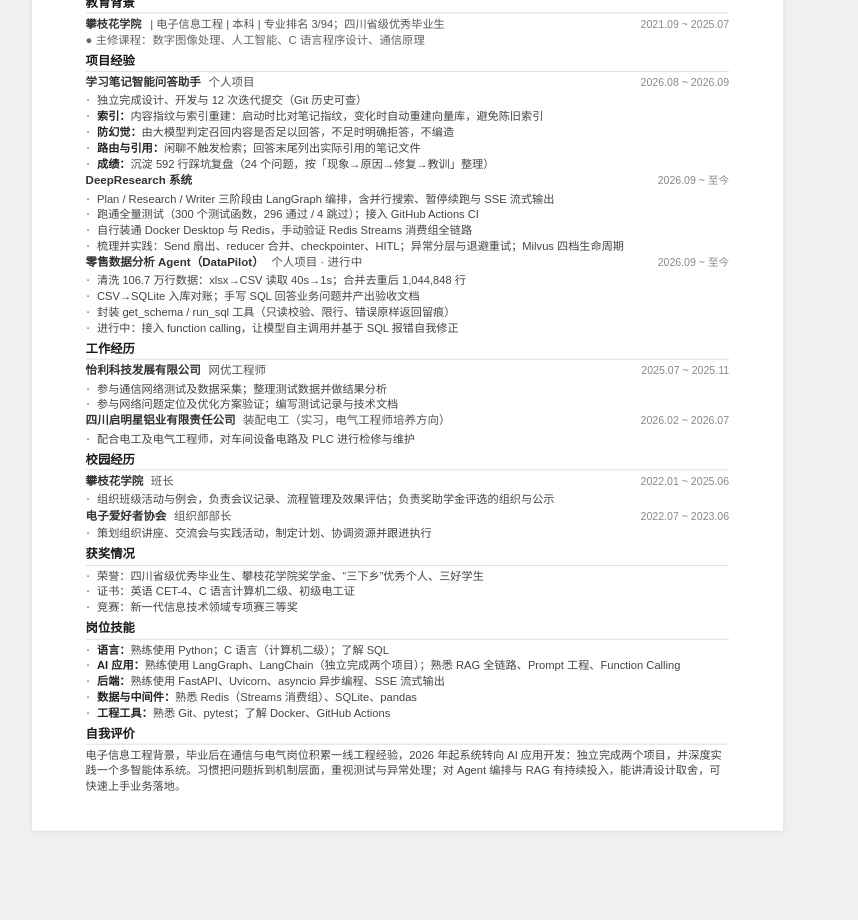
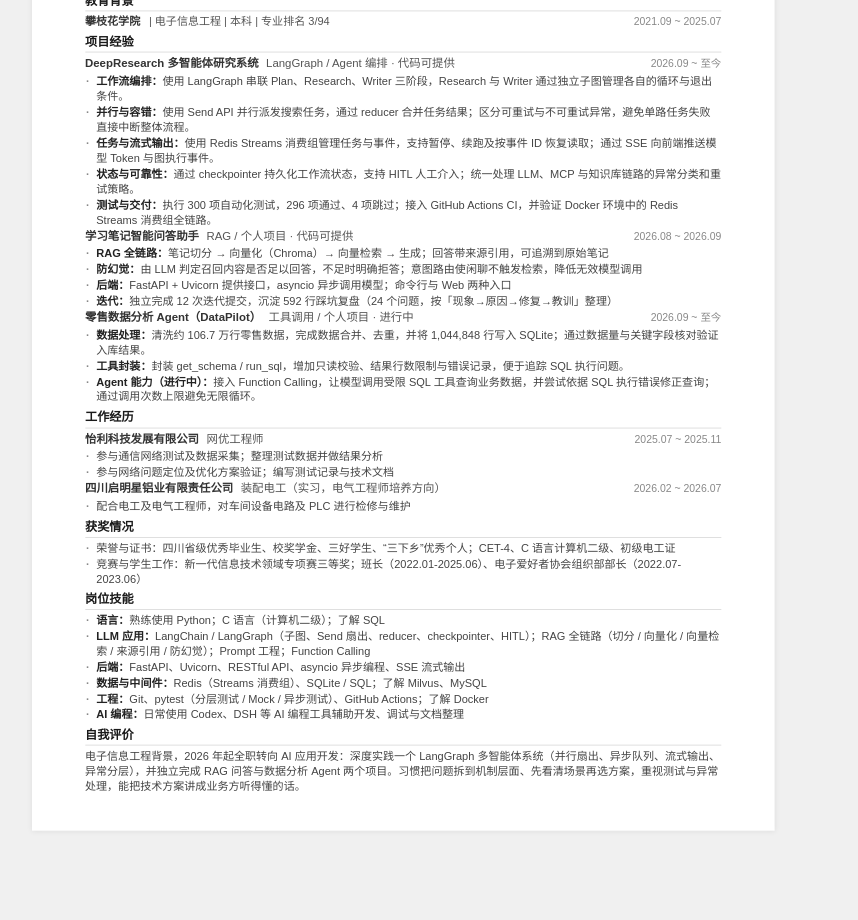
Before and after one commit to Vilin-G/resume, a plain HTML site: page index.html in a window 1280 px wide. Shown: the part 236-1156 px from the top of the page, without its empty margins (211-1069 px from the left). Drawn offline with Linux system fonts and the light colour scheme.

Commit message:
Update resume: DeepResearch first, compact education, code available

```diff
--- a/index.html
+++ b/index.html
@@ -191,43 +191,42 @@ body {
   <div class="section">
   <div class="section-title">教育背景</div>
   <div class="edu-row">
-    <div class="edu-left"><span class="edu-school">攀枝花学院</span><span class="edu-detail">&nbsp;|&nbsp;电子信息工程 | 本科 | 专业排名 3/94；四川省级优秀毕业生</span></div>
+    <div class="edu-left"><span class="edu-school">攀枝花学院</span><span class="edu-detail">&nbsp;|&nbsp;电子信息工程 | 本科 | 专业排名 3/94</span></div>
     <span class="edu-date">2021.09 ~ 2025.07</span>
   </div>
-  <div class="edu-courses">● 主修课程：数字图像处理、人工智能、C 语言程序设计、通信原理</div>
+
 </div>
   <div class="section">
   <div class="section-title">项目经验</div>
   <div class="exp-header">
-    <div class="exp-left"><span class="exp-company">学习笔记智能问答助手</span><span class="exp-role">个人项目</span></div>
+    <div class="exp-left"><span class="exp-company">DeepResearch 多智能体研究系统</span><span class="exp-role">LangGraph / Agent 编排 · 代码可提供</span></div>
+    <span class="exp-date">2026.09 ~ 至今</span>
+  </div>
+  <ul class="bullet-list">
+<li><span class="bullet-label">工作流编排：</span>使用 LangGraph 串联 Plan、Research、Writer 三阶段，Research 与 Writer 通过独立子图管理各自的循环与退出条件。</li>
+<li><span class="bullet-label">并行与容错：</span>使用 Send API 并行派发搜索任务，通过 reducer 合并任务结果；区分可重试与不可重试异常，避免单路任务失败直接中断整体流程。</li>
+<li><span class="bullet-label">任务与流式输出：</span>使用 Redis Streams 消费组管理任务与事件，支持暂停、续跑及按事件 ID 恢复读取；通过 SSE 向前端推送模型 Token 与图执行事件。</li>
+<li><span class="bullet-label">状态与可靠性：</span>通过 checkpointer 持久化工作流状态，支持 HITL 人工介入；统一处理 LLM、MCP 与知识库链路的异常分类和重试策略。</li>
+<li><span class="bullet-label">测试与交付：</span>执行 300 项自动化测试，296 项通过、4 项跳过；接入 GitHub Actions CI，并验证 Docker 环境中的 Redis Streams 消费组全链路。</li>
+  </ul>
+  <div class="exp-header">
+    <div class="exp-left"><span class="exp-company">学习笔记智能问答助手</span><span class="exp-role">RAG / 个人项目 · 代码可提供</span></div>
     <span class="exp-date">2026.08 ~ 2026.09</span>
   </div>
   <ul class="bullet-list">
-<li>独立完成设计、开发与 12 次迭代提交（Git 历史可查）</li>
-<li><span class="bullet-label">索引：</span>内容指纹与索引重建：启动时比对笔记指纹，变化时自动重建向量库，避免陈旧索引</li>
-<li><span class="bullet-label">防幻觉：</span>由大模型判定召回内容是否足以回答，不足时明确拒答，不编造</li>
-<li><span class="bullet-label">路由与引用：</span>闲聊不触发检索；回答末尾列出实际引用的笔记文件</li>
-<li><span class="bullet-label">成绩：</span>沉淀 592 行踩坑复盘（24 个问题，按「现象→原因→修复→教训」整理）</li>
+<li><span class="bullet-label">RAG 全链路：</span>笔记切分 → 向量化（Chroma）→ 向量检索 → 生成；回答带来源引用，可追溯到原始笔记</li>
+<li><span class="bullet-label">防幻觉：</span>由 LLM 判定召回内容是否足以回答，不足时明确拒答；意图路由使闲聊不触发检索，降低无效模型调用</li>
+<li><span class="bullet-label">后端：</span>FastAPI + Uvicorn 提供接口，asyncio 异步调用模型；命令行与 Web 两种入口</li>
+<li><span class="bullet-label">迭代：</span>独立完成 12 次迭代提交，沉淀 592 行踩坑复盘（24 个问题，按「现象→原因→修复→教训」整理）</li>
   </ul>
   <div class="exp-header">
-    <div class="exp-left"><span class="exp-company">DeepResearch 系统</span><span class="exp-role"></span></div>
+    <div class="exp-left"><span class="exp-company">零售数据分析 Agent（DataPilot）</span><span class="exp-role">工具调用 / 个人项目 · 进行中</span></div>
     <span class="exp-date">2026.09 ~ 至今</span>
   </div>
   <ul class="bullet-list">
-<li>Plan / Research / Writer 三阶段由 LangGraph 编排，含并行搜索、暂停续跑与 SSE 流式输出</li>
-<li>跑通全量测试（300 个测试函数，296 通过 / 4 跳过）；接入 GitHub Actions CI</li>
-<li>自行装通 Docker Desktop 与 Redis，手动验证 Redis Streams 消费组全链路</li>
-<li>梳理并实践：Send 扇出、reducer 合并、checkpointer、HITL；异常分层与退避重试；Milvus 四档生命周期</li>
-  </ul>
-  <div class="exp-header">
-    <div class="exp-left"><span class="exp-company">零售数据分析 Agent（DataPilot）</span><span class="exp-role">个人项目 · 进行中</span></div>
-    <span class="exp-date">2026.09 ~ 至今</span>
-  </div>
-  <ul class="bullet-list">
-<li>清洗 106.7 万行数据：xlsx→CSV 读取 40s→1s；合并去重后 1,044,848 行</li>
-<li>CSV→SQLite 入库对账；手写 SQL 回答业务问题并产出验收文档</li>
-<li>封装 get_schema / run_sql 工具（只读校验、限行、错误原样返回留痕）</li>
-<li>进行中：接入 function calling，让模型自主调用并基于 SQL 报错自我修正</li>
+<li><span class="bullet-label">数据处理：</span>清洗约 106.7 万行零售数据，完成数据合并、去重，并将 1,044,848 行写入 SQLite；通过数据量与关键字段核对验证入库结果。</li>
+<li><span class="bullet-label">工具封装：</span>封装 get_schema / run_sql，增加只读校验、结果行数限制与错误记录，便于追踪 SQL 执行问题。</li>
+<li><span class="bullet-label">Agent 能力（进行中）：</span>接入 Function Calling，让模型调用受限 SQL 工具查询业务数据，并尝试依据 SQL 执行错误修正查询；通过调用次数上限避免无限循环。</li>
   </ul>
 </div>
 <div class="section">
@@ -248,42 +247,25 @@ body {
 <li>配合电工及电气工程师，对车间设备电路及 PLC 进行检修与维护</li>
   </ul>
 </div>
-<div class="section">
-  <div class="section-title">校园经历</div>
-  <div class="exp-header">
-    <div class="exp-left"><span class="exp-company">攀枝花学院</span><span class="exp-role">班长</span></div>
-    <span class="exp-date">2022.01 ~ 2025.06</span>
-  </div>
-  <ul class="bullet-list">
-<li>组织班级活动与例会，负责会议记录、流程管理及效果评估；负责奖助学金评选的组织与公示</li>
-  </ul>
-  <div class="exp-header">
-    <div class="exp-left"><span class="exp-company">电子爱好者协会</span><span class="exp-role">组织部部长</span></div>
-    <span class="exp-date">2022.07 ~ 2023.06</span>
-  </div>
-  <ul class="bullet-list">
-<li>策划组织讲座、交流会与实践活动，制定计划、协调资源并跟进执行</li>
-  </ul>
-</div>
   <div class="section">
   <div class="section-title">获奖情况</div>
   <ul class="bullet-list">
-<li>荣誉：四川省级优秀毕业生、攀枝花学院奖学金、“三下乡”优秀个人、三好学生</li>
-<li>证书：英语 CET-4、C 语言计算机二级、初级电工证</li>
-<li>竞赛：新一代信息技术领域专项赛三等奖</li>
+<li>荣誉与证书：四川省级优秀毕业生、校奖学金、三好学生、“三下乡”优秀个人；CET-4、C 语言计算机二级、初级电工证</li>
+<li>竞赛与学生工作：新一代信息技术领域专项赛三等奖；班长（2022.01-2025.06）、电子爱好者协会组织部部长（2022.07-2023.06）</li>
   </ul>
 </div>
   <div class="section">
   <div class="section-title">岗位技能</div>
   <div class="skill-item"><span class="skill-label">语言：</span>熟练使用 Python；C 语言（计算机二级）；了解 SQL</div>
-  <div class="skill-item"><span class="skill-label">AI 应用：</span>熟练使用 LangGraph、LangChain（独立完成两个项目）；熟悉 RAG 全链路、Prompt 工程、Function Calling</div>
-  <div class="skill-item"><span class="skill-label">后端：</span>熟练使用 FastAPI、Uvicorn、asyncio 异步编程、SSE 流式输出</div>
-  <div class="skill-item"><span class="skill-label">数据与中间件：</span>熟悉 Redis（Streams 消费组）、SQLite、pandas</div>
-  <div class="skill-item"><span class="skill-label">工程工具：</span>熟悉 Git、pytest；了解 Docker、GitHub Actions</div>
+  <div class="skill-item"><span class="skill-label">LLM 应用：</span>LangChain / LangGraph（子图、Send 扇出、reducer、checkpointer、HITL）；RAG 全链路（切分 / 向量化 / 向量检索 / 来源引用 / 防幻觉）；Prompt 工程；Function Calling</div>
+  <div class="skill-item"><span class="skill-label">后端：</span>FastAPI、Uvicorn、RESTful API、asyncio 异步编程、SSE 流式输出</div>
+  <div class="skill-item"><span class="skill-label">数据与中间件：</span>Redis（Streams 消费组）、SQLite / SQL；了解 Milvus、MySQL</div>
+  <div class="skill-item"><span class="skill-label">工程：</span>Git、pytest（分层测试 / Mock / 异步测试）、GitHub Actions；了解 Docker</div>
+  <div class="skill-item"><span class="skill-label">AI 编程：</span>日常使用 Codex、DSH 等 AI 编程工具辅助开发、调试与文档整理</div>
 </div>
   <div class="section">
   <div class="section-title">自我评价</div>
-  <div class="self-evaluation">电子信息工程背景，毕业后在通信与电气岗位积累一线工程经验，2026 年起系统转向 AI 应用开发：独立完成两个项目，并深度实践一个多智能体系统。习惯把问题拆到机制层面，重视测试与异常处理；对 Agent 编排与 RAG 有持续投入，能讲清设计取舍，可快速上手业务落地。</div>
+  <div class="self-evaluation">电子信息工程背景，2026 年起全职转向 AI 应用开发：深度实践一个 LangGraph 多智能体系统（并行扇出、异步队列、流式输出、异常分层），并独立完成 RAG 问答与数据分析 Agent 两个项目。习惯把问题拆到机制层面、先看清场景再选方案，重视测试与异常处理，能把技术方案讲成业务方听得懂的话。</div>
 </div>
 </div>
 <script>
```
Also changed, not shown: 1 other file.
